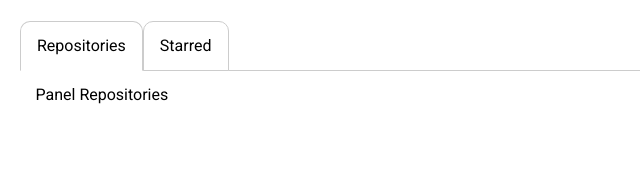
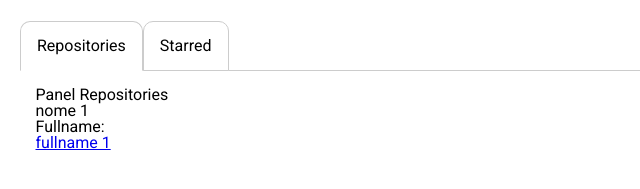
Before and after one commit to LauraGusmao/github-user-finder, a React (Create React App) app: page / in a window 1280 px wide. Shown: the part 231-420 px from the top of the page, without its empty margins (0-640 px from the left). Built offline with nearby package versions, Linux system fonts and the light colour scheme.

Commit message:
Adiciona RepositoryItem

```diff
--- a/src/components/RepositoriesList/index.js
+++ b/src/components/RepositoriesList/index.js
@@ -1,5 +1,5 @@
 import React from "react";
-
+import RepositoryItem from '../RepositoryItem';
 import { StyledTabs, StyledTabList, StyledTab, StyledTabPanel } from './styles';
 
 function RepositoriesList() {
@@ -12,8 +12,22 @@ function RepositoriesList() {
         <StyledTab>Repositories</StyledTab>
         <StyledTab>Starred</StyledTab>
       </StyledTabList>
-      <StyledTabPanel>Panel Repositories</StyledTabPanel>
-      <StyledTabPanel>Panel Starred</StyledTabPanel>
+      <StyledTabPanel>
+        Panel Repositories
+        <RepositoryItem
+          name="nome 1"
+          fullname="fullname 1"
+          linkToRepo="link 1"
+        />
+      </StyledTabPanel>
+      <StyledTabPanel>
+        Panel Starred
+        <RepositoryItem
+          name="nome 2"
+          fullname="fullname 2"
+          linkToRepo="link 2"
+        />
+      </StyledTabPanel>
     </StyledTabs>
   );
 }
--- /dev/null
+++ b/src/components/RepositoryItem/index.js
@@ -0,0 +1,13 @@
+import React from 'react';
+
+function RepositoryItem({ name, fullname, linkToRepo }) {
+  return (
+    <div>
+      <h2>{ name }</h2>
+      <h4>Fullname:</h4>
+      <a href={ linkToRepo } target="_blank" rel="noreferrer">{ fullname }</a>
+    </div>
+  );
+}
+
+export default RepositoryItem;
```
Also changed, not shown: src/components/Layout/styles.js (line endings or trailing spaces), src/components/RepositoryItem/styles.js (added).
